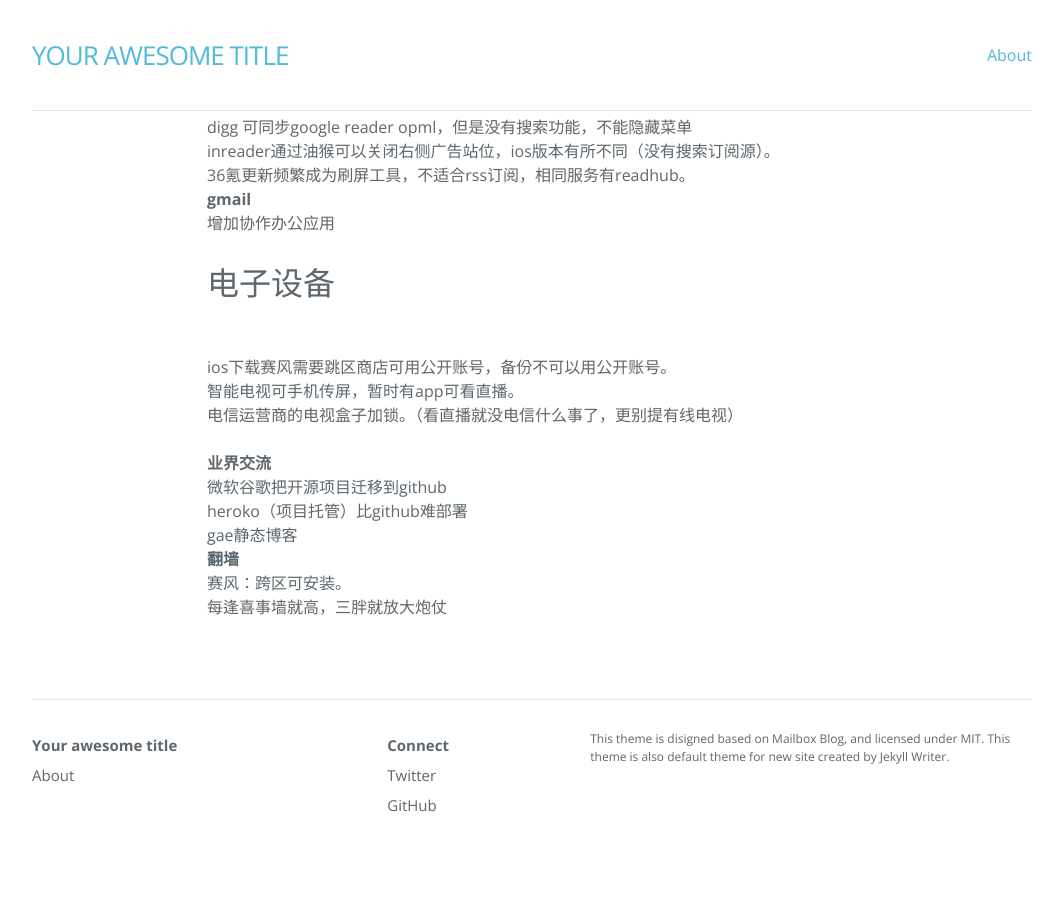
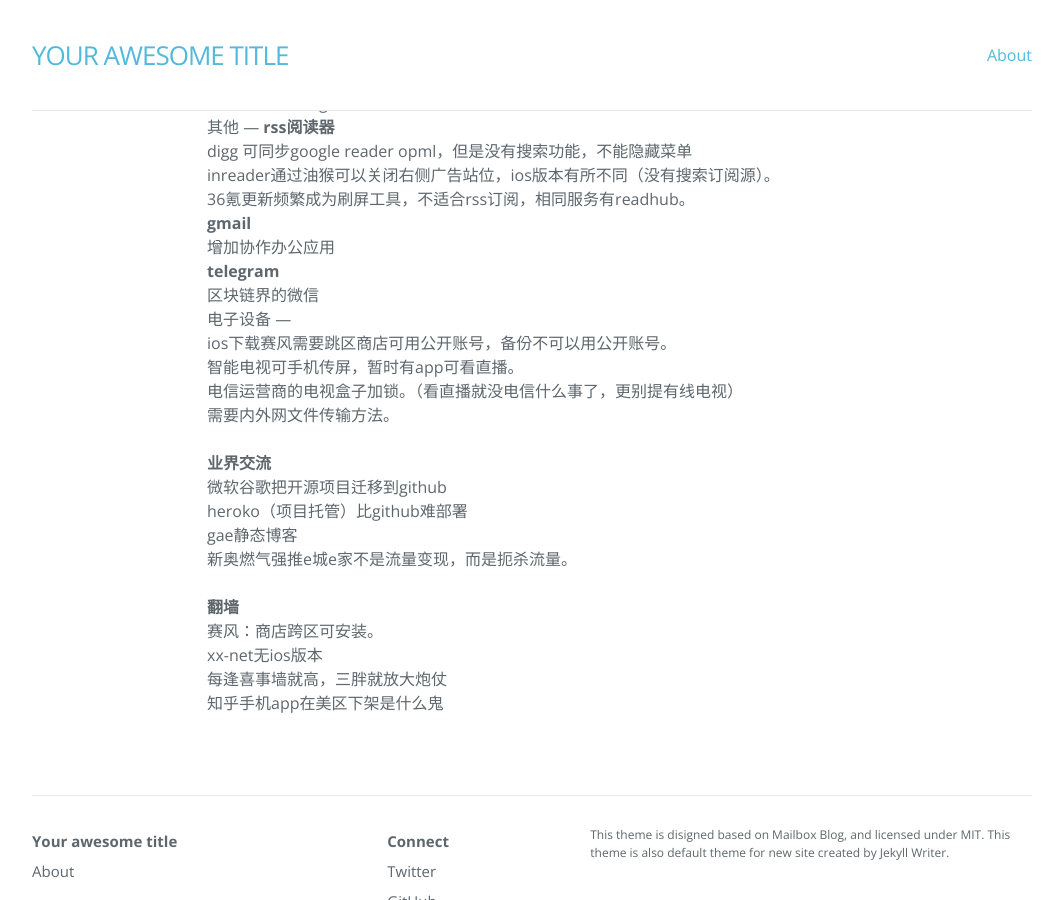
Before and after one commit to hebbank/aceo, a Jekyll site: the page built from _posts/2017-04-20-zmt.md, in a window 1280 px wide and 900 px high, scrolled down 1895 px. Shown: the whole window, without its empty margins (108-1171 px from the left). Built offline with Jekyll 4.4.1, drawn with Linux system fonts in a browser that asks for light colours; nearby versions of some CDN libraries; some of the changed text lies outside the part shown.

Commit message:
Update 自媒体

```diff
--- a/_posts/2017-04-20-zmt.md
+++ b/_posts/2017-04-20-zmt.md
@@ -70,17 +71,23 @@ inreader通过油猴可以关闭右侧广告站位，ios版本有所不同（没
 36氪更新频繁成为刷屏工具，不适合rss订阅，相同服务有readhub。
  **gmail**
 增加协作办公应用
-
+**telegram**
+区块链界的微信
 电子设备
 ---
  ios下载赛风需要跳区商店可用公开账号，备份不可以用公开账号。
 智能电视可手机传屏，暂时有app可看直播。
 电信运营商的电视盒子加锁。（看直播就没电信什么事了，更别提有线电视）
+需要内外网文件传输方法。
 
 **业界交流**
 微软谷歌把开源项目迁移到github
 heroko（项目托管）比github难部署
 gae静态博客
+新奥燃气强推e城e家不是流量变现，而是扼杀流量。
+
 **翻墙**
-赛风：跨区可安装。
+赛风：商店跨区可安装。
+xx-net无ios版本
 每逢喜事墙就高，三胖就放大炮仗
+知乎手机app在美区下架是什么鬼
```
Also changed, not shown: other parts of _posts/2017-04-20-zmt.md (+2 -1 lines).
